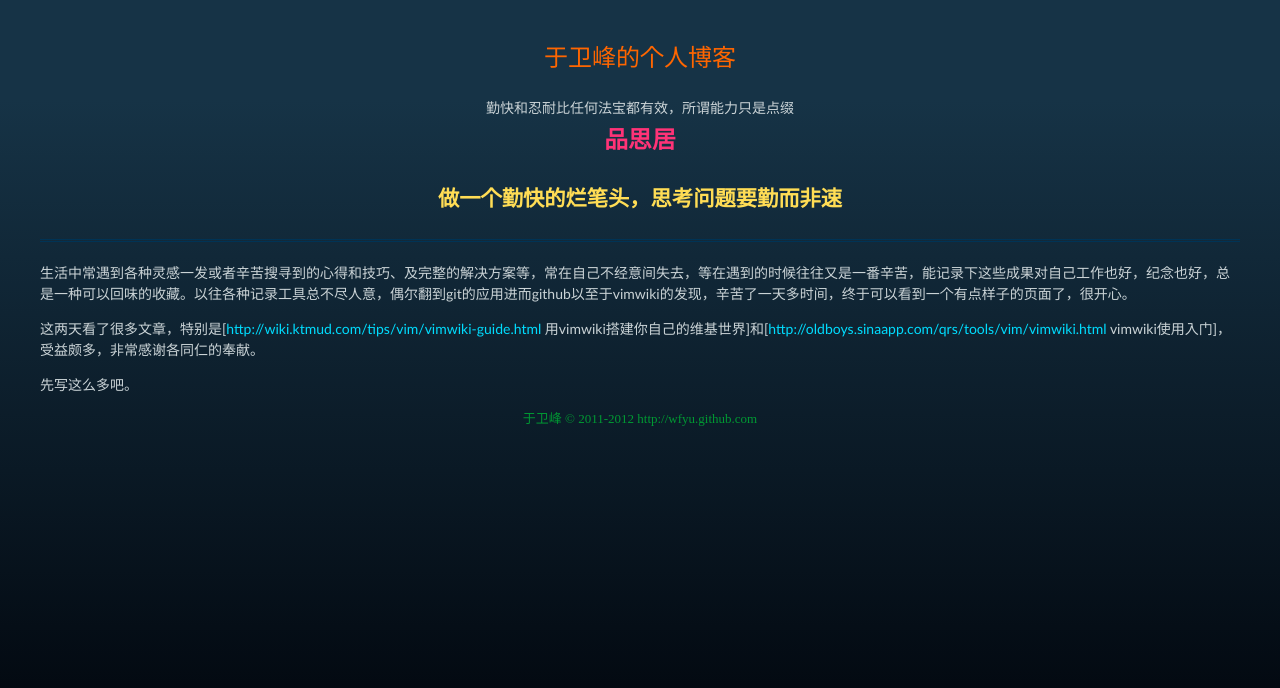
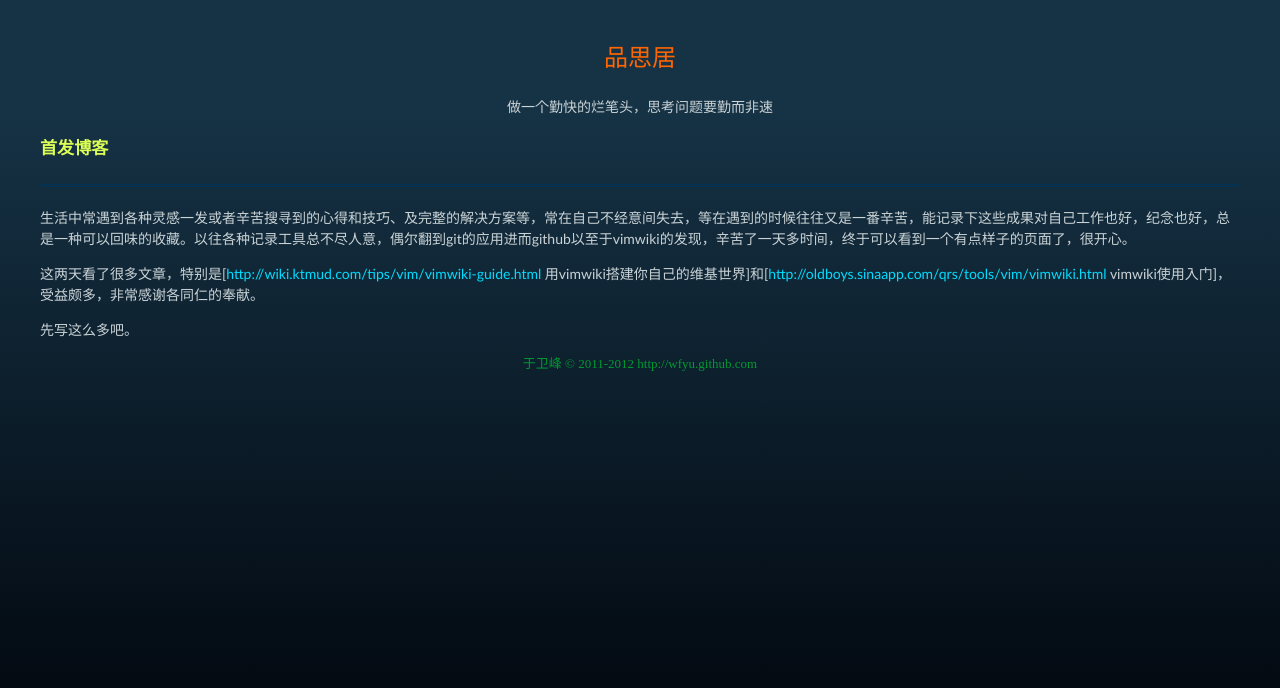
Before and after one commit to wfyu/wfyu.github.com, a plain HTML site: page index.html in a window 1280 px wide. Drawn offline with Linux system fonts and the light colour scheme.

Commit message:
提交说明：更改主页错误

```diff
--- a/index.html
+++ b/index.html
@@ -49,12 +49,11 @@
 		</script>
     </head>
 	<body>
-		<center style="font-family: 华文行楷; font-size: x-large; font-weight: normal; color: #FF6600">于卫峰的个人博客</center><br />
-		<center>勤快和忍耐比任何法宝都有效，所谓能力只是点缀</center>
+		<center style="font-family: 华文行楷; font-size: x-large; font-weight: normal; color: #FF6600">品思居</center><br />
+		<center style="font-family: 微软雅黑; font-size: normal; font-weight: normal">做一个勤快的烂笔头，思考问题要勤而非速</center>
 
 
-<h1 id="toc_1" class="justcenter">品思居</h1>
-<h2 id="toc_1.1" class="justcenter">做一个勤快的烂笔头，思考问题要勤而非速</h2>
+<h3 id="toc_0.0.1">首发博客</h3>
 <hr />
 
 <p>
```
